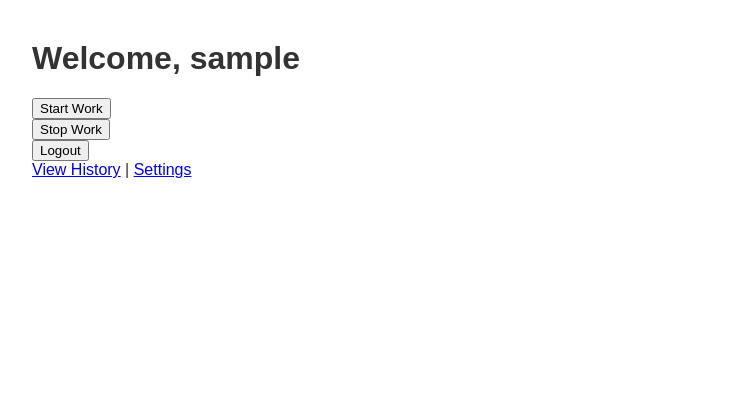
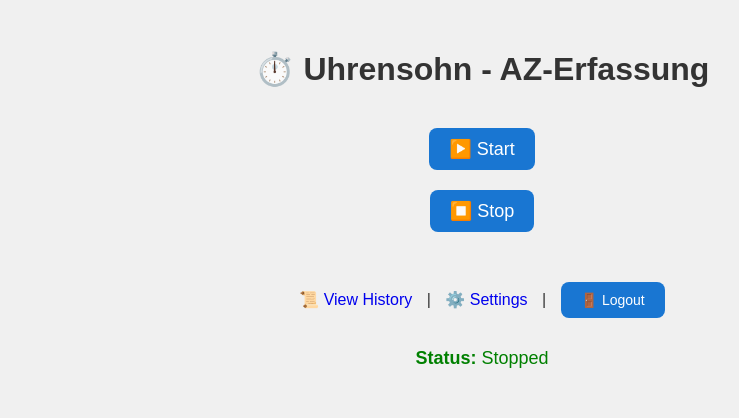
Before and after one commit to mootzen/timetrack, a Flask app: page / in a window 1280 px wide. Shown: the top 418 px of the page, without its empty margins (158-897 px from the left). Run offline with Flask 3, Linux system fonts and the light colour scheme; the visitor is signed in with stand-in values (Sample User, id 1).

Commit message:
Update index.html

```diff
--- a/timetracker/templates/index.html
+++ b/timetracker/templates/index.html
@@ -2,33 +2,77 @@
 <html lang="en" data-theme="{{ 'dark' if session.get('dark_mode') else 'light' }}">
 <head>
   <meta charset="UTF-8">
-    <title>Time Tracker</title>
-    <link rel="stylesheet" href="/static/style.css">
+  <meta name="viewport" content="width=device-width, initial-scale=1.0">
+  <title>Uhrensohn</title>
+  <link rel="stylesheet" href="{{ url_for('static', filename='style.css') }}">
+  <style>
+    body {
+      font-family: Arial, sans-serif;
+      background: var(--background-color, #f0f0f0);
+      text-align: center;
+      padding: 50px;
+      margin: 0;
+    }
+    h1 {
+      color: #333;
+      margin-bottom: 30px;
+    }
+    .button {
+      padding: 10px 20px;
+      margin: 10px;
+      font-size: 18px;
+      border: none;
+      border-radius: 8px;
+      cursor: pointer;
+    }
+    .elapsed {
+      margin-top: 20px;
+      font-size: 18px;
+      color: green;
+    }
+    .link {
+      margin: 10px;
+      display: inline-block;
+      text-decoration: none;
+      font-size: 16px;
+    }
+    .footer {
+      margin-top: 30px;
+    }
+    @media (max-width: 600px) {
+      body { padding: 20px; }
+      .button { font-size: 16px; padding: 8px 16px; }
+    }
+  </style>
 </head>
 <body>
-    <div class="container">
-        <h1>Welcome, {{ session['username'] }}</h1>
+  <h1>⏱️ Uhrensohn - AZ-Erfassung</h1>
+
   <form action="/start" method="post">
-            <button type="submit">Start Work</button>
+    <button class="button" type="submit">▶️ Start</button>
   </form>
   <form action="/stop" method="post">
-            <button type="submit">Stop Work</button>
+    <button class="button" type="submit">⏹️ Stop</button>
   </form>
-        <form action="/logout" method="post">
-            <button type="submit">Logout</button>
+
+  <div class="footer">
+    <a class="link" href="/history">📜 View History</a> |
+    <a class="link" href="/settings">⚙️ Settings</a> |
+    <form style="display:inline;" action="/logout" method="post">
+      <button class="button" style="font-size: 14px;">🚪 Logout</button>
     </form>
-        <a href="/history">View History</a> |
-        <a href="/settings">Settings</a>
+  </div>
 
-        {% if last_entry %}
-            <p>Last session: {{ last_entry['start'] }} to {{ last_entry['end'] }} ({{ last_entry['duration'] }})</p>
+  {% if status %}
+  <div class="elapsed">
+    <strong>Status:</strong> {{ status }} <br/>
+    {% if start_time %}
+    <strong>Started:</strong> {{ start_time }} <br/>
     {% endif %}
-
-        {% if stats %}
-            <p>Today: {{ stats['today_worked'] }} of {{ stats['expected_daily'] }} hours worked ({{ stats['day_percent'] }}%)</p>
-            <p>This week: {{ stats['week_worked'] }} of {{ stats['expected_weekly'] }} hours worked ({{ stats['week_percent'] }}%)</p>
-            <p>Overtime: {{ stats['overtime'] }}</p>
+    {% if elapsed %}
+    <strong>Elapsed:</strong> {{ elapsed }} <br/>
     {% endif %}
   </div>
+  {% endif %}
 </body>
 </html>
```
Lines whose indentation alone changed are shown as unchanged.
